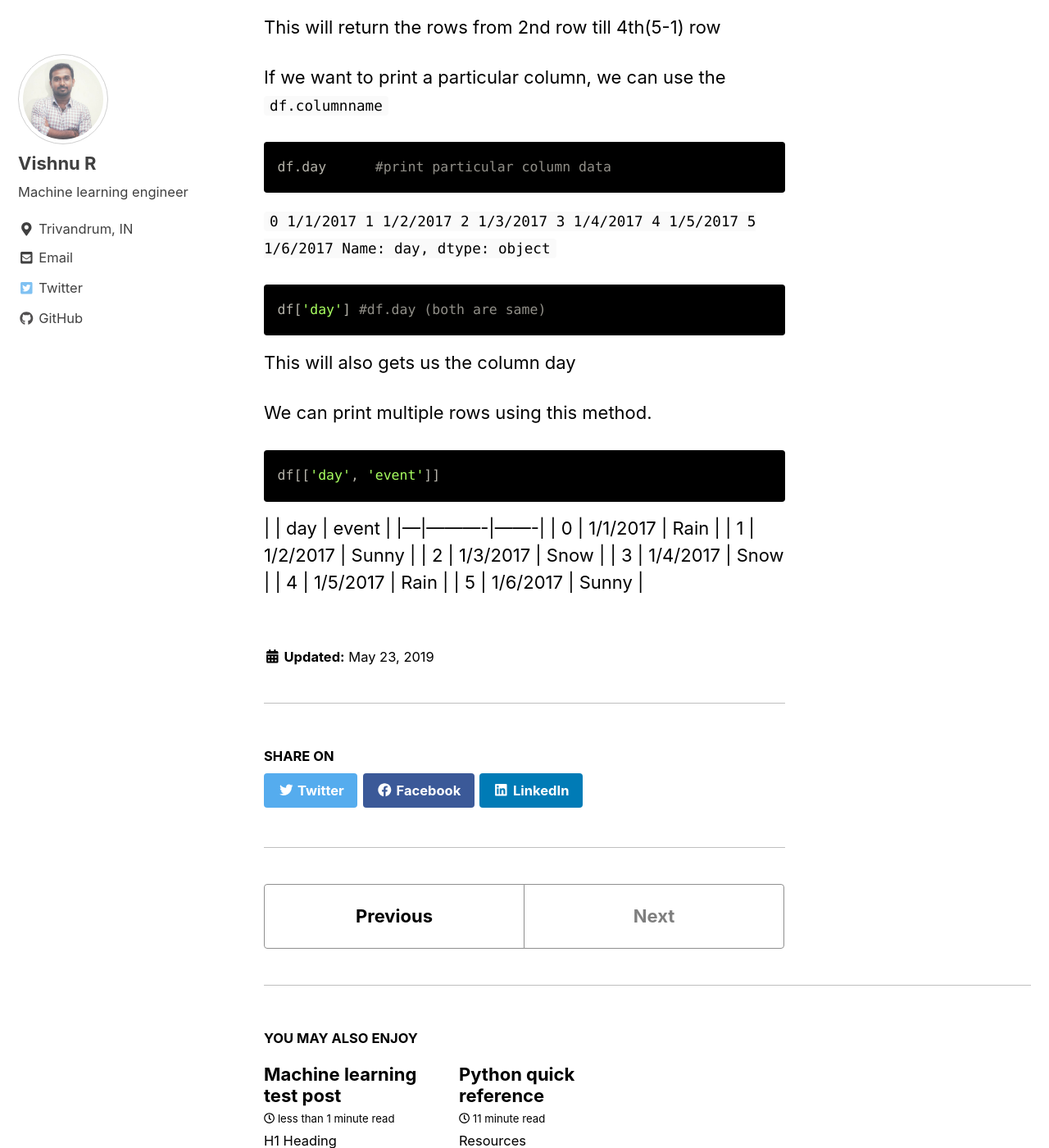
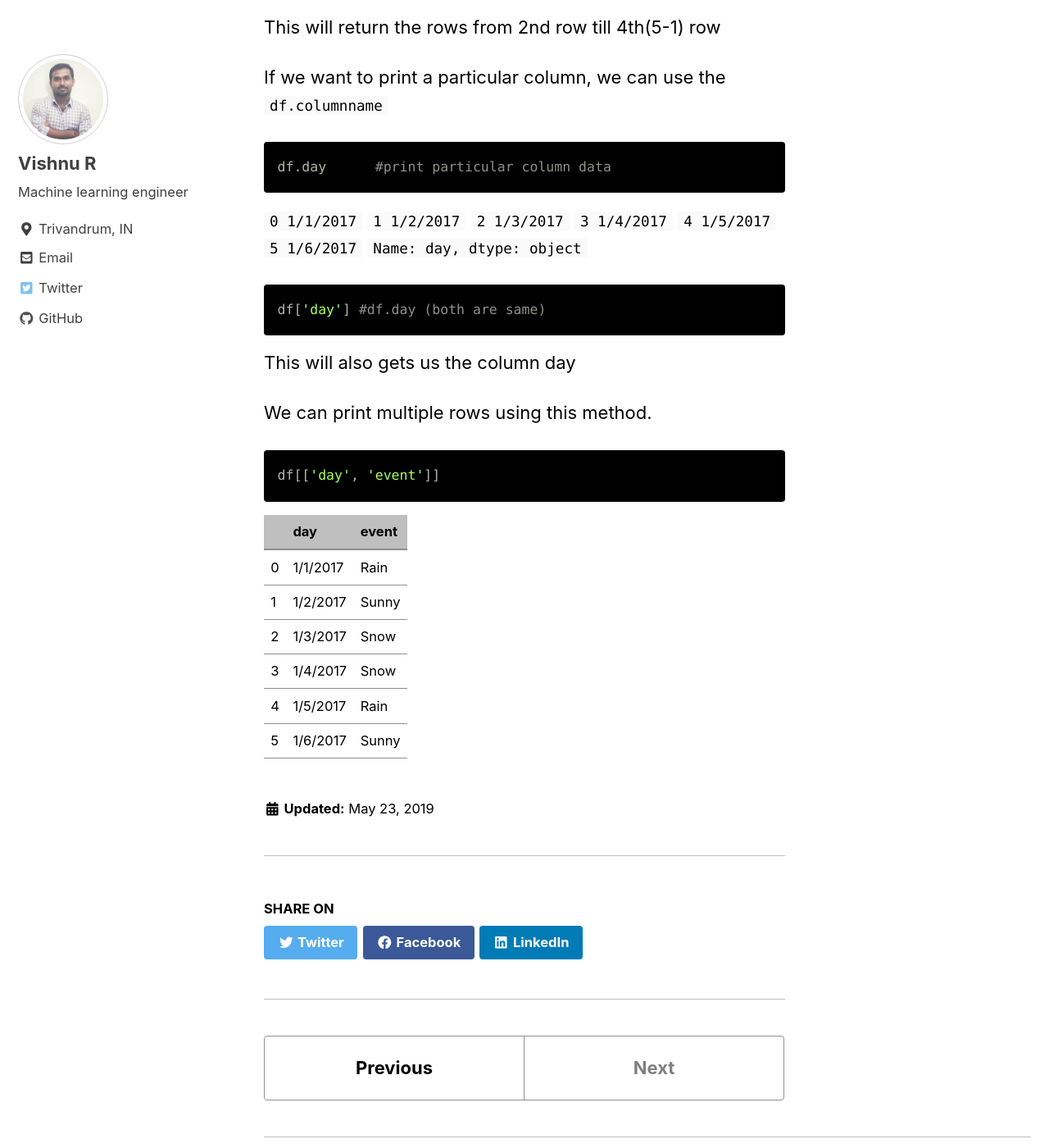
Before and after one commit to vishnurapps/vishnurapps.github.io, a Jekyll site: the page built from _posts/2019-05-23-Introduction-to-Pandas-Dataframe.md, in a window 1280 px wide and 1400 px high, scrolled down 3435 px. Shown: the whole window at 82% size. Built offline with Jekyll 4.4.1, drawn with Linux system fonts in a browser that asks for light colours; cached includes are drawn as plain includes; nearby versions of some CDN libraries; part of the change alters nothing that is shown.

Commit message:
Changed the tables

````diff
--- a/_posts/2019-05-23-Introduction-to-Pandas-Dataframe.md
+++ b/_posts/2019-05-23-Introduction-to-Pandas-Dataframe.md
@@ -120,13 +120,13 @@ If we want to print a particular column, we can use the `df.columnname`
 ```python
 df.day      #print particular column data
 ```
-`0    1/1/2017
-1    1/2/2017
-2    1/3/2017
-3    1/4/2017
-4    1/5/2017
-5    1/6/2017
-Name: day, dtype: object`
+`0    1/1/2017`
+`1    1/2/2017`
+`2    1/3/2017`
+`3    1/4/2017`
+`4    1/5/2017`
+`5    1/6/2017`
+`Name: day, dtype: object`
 
 ```python
 df['day'] #df.day (both are same)
@@ -138,6 +138,7 @@ We can print multiple rows using this method.
 ```python
 df[['day', 'event']]
 ```
+
 |   | day      | event |
 |---|----------|-------|
 | 0 | 1/1/2017 | Rain  |
````
